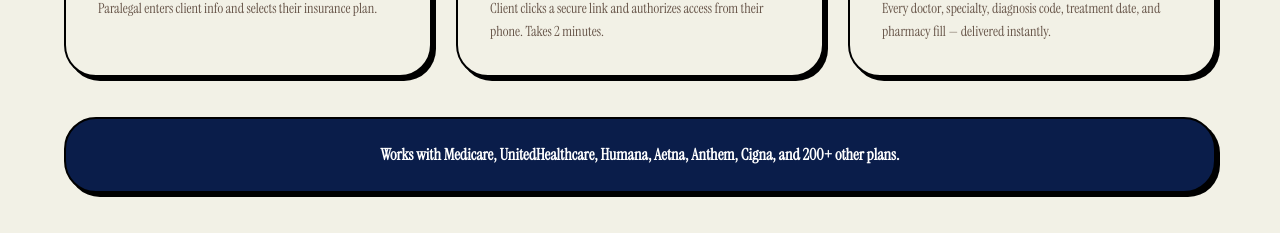
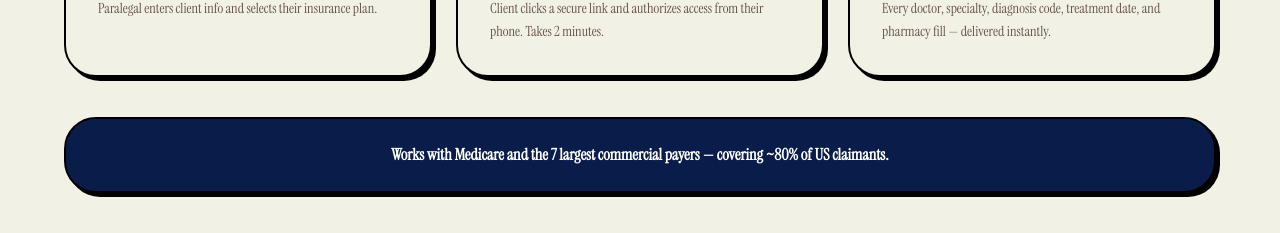
Before and after one commit to mosaxton/v0-right-of-access-marketing-site, a Next.js app: page / in a window 1280 px wide. Shown: the part 1371-1604 px from the top of the page. Built offline with nearby package versions, Linux system fonts and the light colour scheme.

Commit message:
feat: update payer list text for coverage emphasis
Enhance messaging to highlight broad coverage with Medicare and 7 largest payers.

```diff
--- a/components/IntegrationCarousel.tsx
+++ b/components/IntegrationCarousel.tsx
@@ -49,7 +49,7 @@ export const IntegrationCarousel = () => {
 
         <div className="brutalist-card text-center bg-primary rounded-[2rem] p-6">
           <p className="text-primary-foreground font-bold text-base">
-            Works with Medicare, UnitedHealthcare, Humana, Aetna, Anthem, Cigna, and 200+ other plans.
+            Works with Medicare and the 7 largest commercial payers — covering ~80% of US claimants.
           </p>
         </div>
       </div>
```
